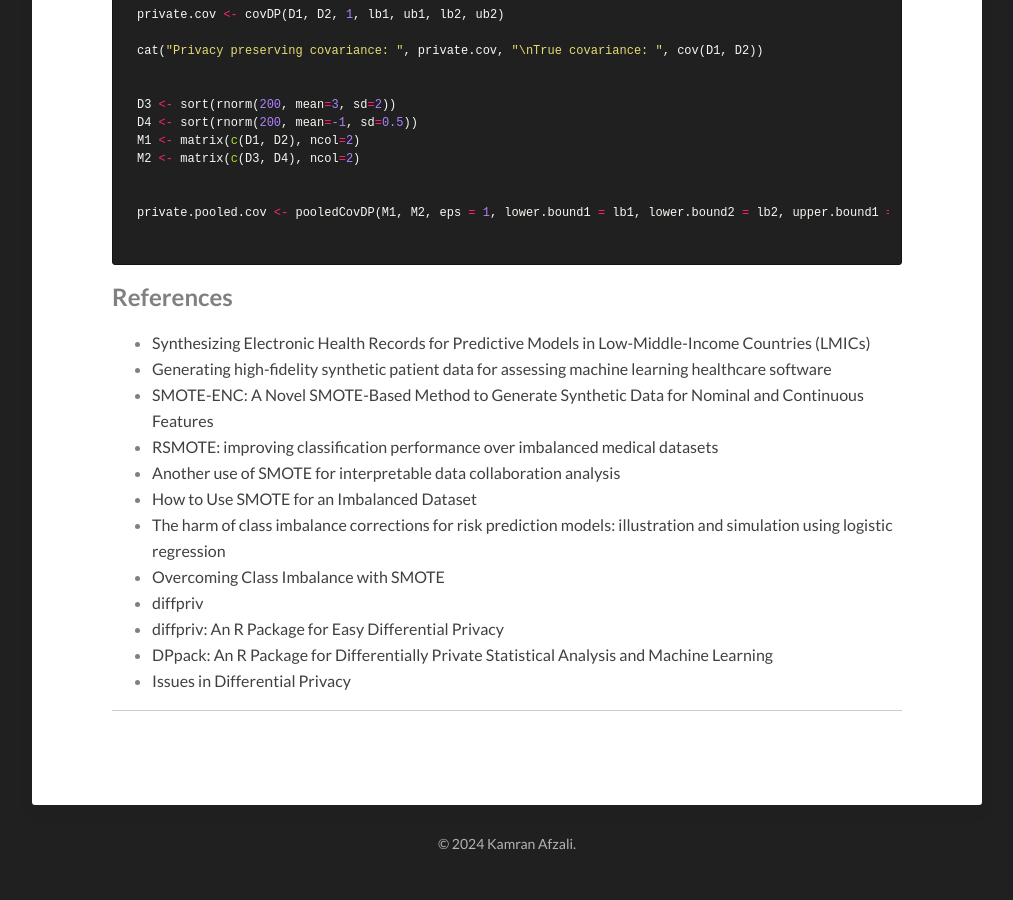
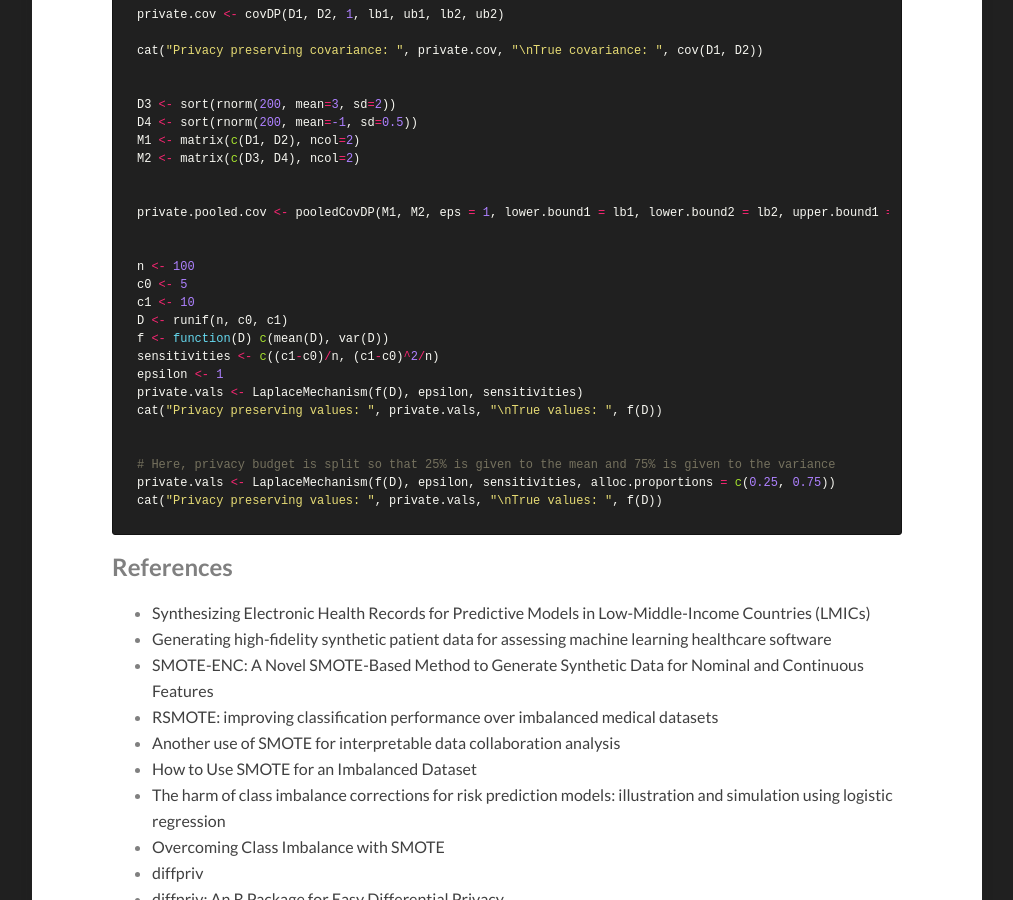
Before and after one commit to Kamran-Afzali/Kamran-Afzali.github.io, a Jekyll site: the page built from _posts/2024-09-28-smote_blog.md, in a window 1280 px wide and 900 px high, scrolled down 3380 px. Shown: the whole window, without its empty margins (133-1146 px from the left). Built offline with Jekyll 4.4.1, drawn with Linux system fonts in a browser that asks for light colours; our own code applies the rules of GitHub Pages for plain Markdown files.

Commit message:
Update 2024-09-28-smote_blog.md

````diff
--- a/_posts/2024-09-28-smote_blog.md
+++ b/_posts/2024-09-28-smote_blog.md
@@ -90,6 +90,21 @@ M2 <- matrix(c(D3, D4), ncol=2)
 
 private.pooled.cov <- pooledCovDP(M1, M2, eps = 1, lower.bound1 = lb1, lower.bound2 = lb2, upper.bound1 = ub1, upper.bound2 = ub2)
 
+
+n <- 100
+c0 <- 5
+c1 <- 10
+D <- runif(n, c0, c1)
+f <- function(D) c(mean(D), var(D))
+sensitivities <- c((c1-c0)/n, (c1-c0)^2/n)
+epsilon <- 1
+private.vals <- LaplaceMechanism(f(D), epsilon, sensitivities)
+cat("Privacy preserving values: ", private.vals, "\nTrue values: ", f(D))
+
+
+# Here, privacy budget is split so that 25% is given to the mean and 75% is given to the variance
+private.vals <- LaplaceMechanism(f(D), epsilon, sensitivities, alloc.proportions = c(0.25, 0.75))
+cat("Privacy preserving values: ", private.vals, "\nTrue values: ", f(D))
 ```
 
 
````
